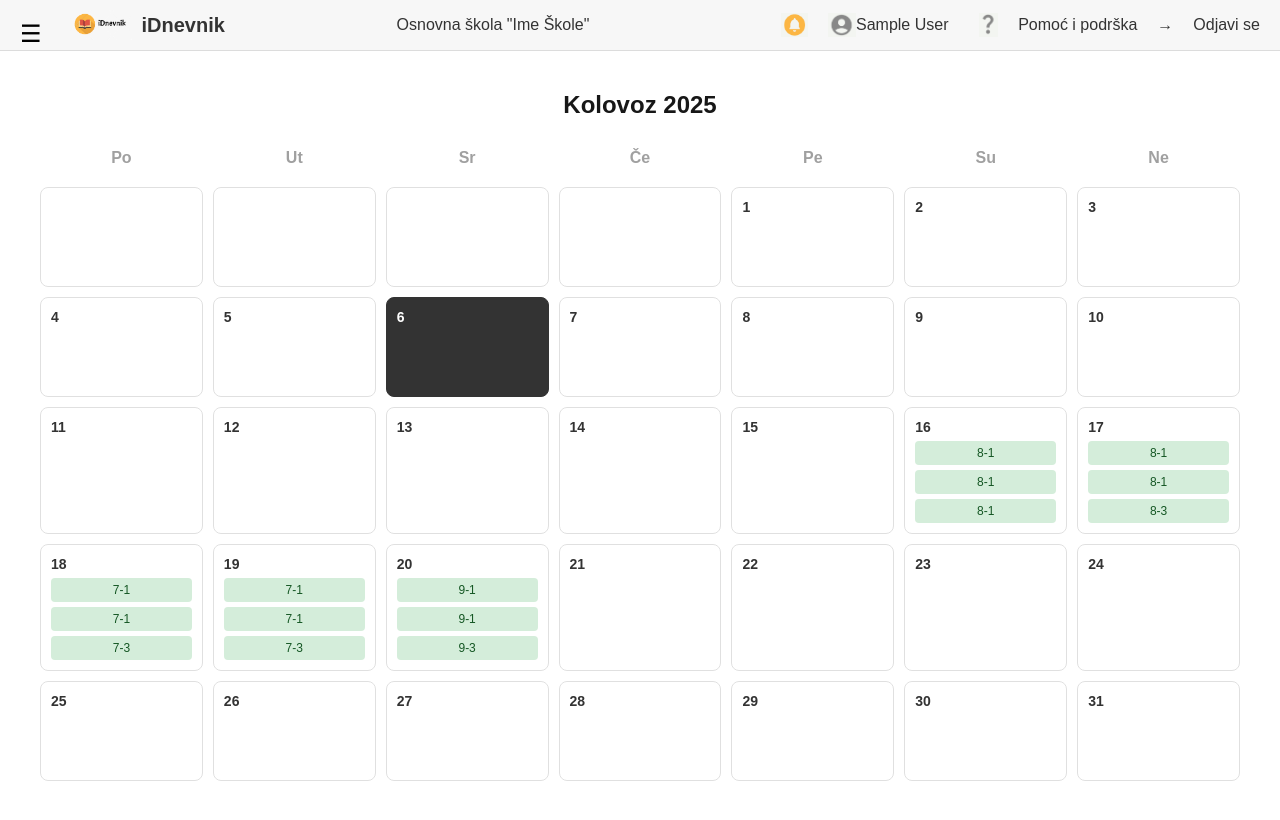
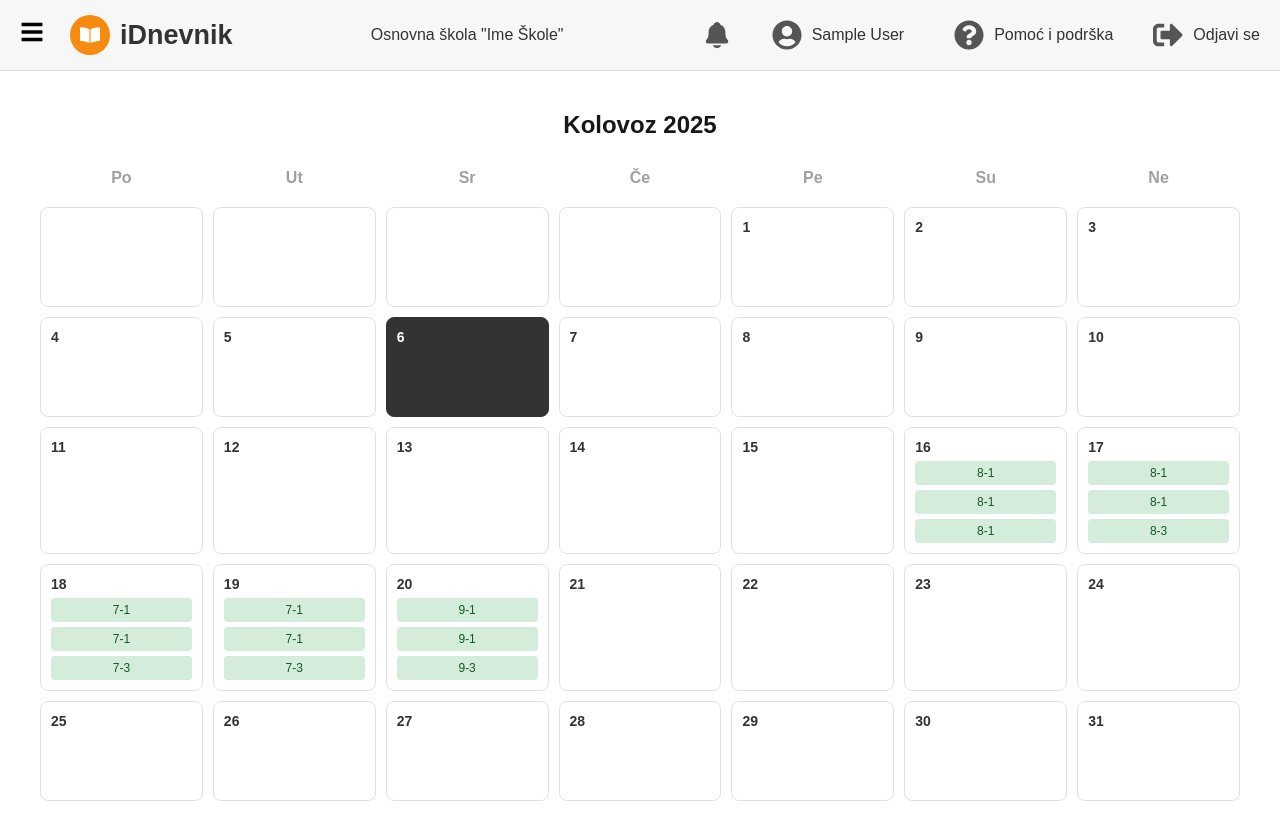
Before and after one commit to msultanovi1/iDnevnik, a Next.js app: page /kalendar in a window 1280 px wide. Built offline with nearby package versions, Linux system fonts and the light colour scheme; no server answers; sample sign-in values are in the browser's storage.

Commit message:
Editovanje početne stranice

```diff
--- a/package.json
+++ b/package.json
@@ -15,7 +15,8 @@
     "next": "^15.4.6",
     "next-auth": "^5.0.0-beta.29",
     "react": "^19.0.0",
-    "react-dom": "^19.0.0"
+    "react-dom": "^19.0.0",
+    "react-icons": "^5.5.0"
   },
   "devDependencies": {
     "@eslint/eslintrc": "^3",
--- a/src/app/components/MainLayout.tsx
+++ b/src/app/components/MainLayout.tsx
@@ -5,6 +5,10 @@ import { useState } from 'react';
 import { useSession, signOut } from 'next-auth/react';
 import { usePathname } from 'next/navigation';
 import styles from '../layout.module.css';
+
+// Ikone koje koristimo
+import { FaBars, FaHome, FaCalendarAlt, FaUserCircle, FaSignOutAlt, FaQuestionCircle, FaBookOpen } from 'react-icons/fa';
+import { IoNotifications } from "react-icons/io5";
 
 export default function MainLayout({ children }: { children: React.ReactNode }) {
   const [isSidebarOpen, setIsSidebarOpen] = useState(false);
@@ -15,8 +19,12 @@ export default function MainLayout({ children }: { children: React.ReactNode })
     setIsSidebarOpen(!isSidebarOpen);
   };
 
-  const handleSignOut = () => {
+  // Dodajemo novu funkciju s potvrdom za odjavu
+  const handleSignOutClick = () => {
+    const isConfirmed = window.confirm("Želite se odjaviti?");
+    if (isConfirmed) {
       signOut({ callbackUrl: '/auth/signin' });
+    }
   };
 
   const authPages = ['/auth/signin', '/auth/signup', '/unauthorized'];
@@ -47,61 +55,92 @@ export default function MainLayout({ children }: { children: React.ReactNode })
   return (
     <>
       <button onClick={toggleSidebar} className={styles.hamburgerButton}>
-        ☰
+        <FaBars />
       </button>
       <header className={styles.header}>
+        <a href="/dashboard">
           <div className={styles.logo}>
-          <img src="/logo.png" alt="iDnevnik Logo" />
+            <div className={styles.logoIconContainer}>
+              <FaBookOpen className={styles.logoIcon} />
+            </div>
             <span>iDnevnik</span>
           </div>
+        </a>
         <div className={styles.navLinks}>
           <span>Osnovna škola "Ime Škole"</span>
         </div>
         <div className={styles.navLinks}>
           <a href="#">
-            <img src="/bell_icon.png" alt="Notifications" />
+            <IoNotifications className={styles.icon} />
           </a>
           <div className={styles.userProfile}>
             <a href="#">
-              <img src="/user_icon.png" alt="User Profile" />
+              <FaUserCircle className={styles.icon} />
             </a>
             <span className={styles.userProfileName}>
               {session?.user?.name || "Ime i prezime"}
             </span>
           </div>
-          <a href="#">
-            <img src="/question_icon.png" alt="Help" />
+          {/* Sada je cijela grupa jedan klikabilni link */}
+          <a href="/pomoc-i-podrska" className={styles.helpGroup}>
+            <FaQuestionCircle className={styles.icon} />
+            <span>Pomoć i podrška</span>
           </a>
-          <a href="/pomoc-i-podrska">Pomoć i podrška</a>
-          <a href="#">&rarr;</a>
-          <button onClick={handleSignOut}>Odjavi se</button>
+          {/* Gumb za odjavu sadrži i ikonu i tekst */}
+          <button onClick={handleSignOutClick} className={styles.signOutGroup}>
+            <FaSignOutAlt className={styles.icon} />
+            <span>Odjavi se</span>
+          </button>
         </div>
       </header>
       <div className={styles.mainContainer}>
         <nav className={`${styles.sidebar} ${isSidebarOpen ? styles.open : ''}`}>
           <div className={styles.sidebarSection}>
             <div className={styles.sidebarSectionTitle}>Općenito</div>
-            <a href="/dashboard" className={styles.active}>
-              <img src="/homepage_icon.png" alt="Početna stranica" className={styles.sidebarIcon} />
+            <a href="/dashboard" className={pathname === '/dashboard' ? styles.active : ''}>
+              <FaHome className={styles.sidebarIcon} />
               Početna stranica
             </a>
-            <a href="/kalendar">
-              <img src="/kalendar_icon.png" alt="Kalendar" className={styles.sidebarIcon} />
+            <a href="/kalendar" className={pathname === '/kalendar' ? styles.active : ''}>
+              <FaCalendarAlt className={styles.sidebarIcon} />
               Kalendar
             </a>
           </div>
+
+          <div className={styles.sidebarDivider}></div>
+
+          {session?.user?.role === "NASTAVNIK" && (
             <div className={styles.sidebarSection}>
               <div className={styles.sidebarSectionTitle}>Nastava</div>
               <a href="#">
-              <img src="/razrednistvo_icon.png" alt="Razredništvo" className={styles.sidebarIcon} />
+                <FaBookOpen className={styles.sidebarIcon} />
                 Razredništvo
               </a>
-            <div className={styles.sidebarSection}>
-              <a href="/odjeljenja/8-1">Odjeljenja 8-1</a>
-              <a href="/odjeljenja/8-2">Odjeljenja 8-2</a>
-              <a href="/odjeljenja/8-3">Odjeljenja 8-3</a>
+              <div className={styles.sidebarSubSection}>
+                <div className={styles.sidebarSectionTitle}>Odjeljenja</div>
+                <a href="/odjeljenja/8-1">Odjeljenje 8-1</a>
+                <a href="/odjeljenja/8-2">Odjeljenje 8-2</a>
+                <a href="/odjeljenja/8-3">Odjeljenje 8-3</a>
               </div>
             </div>
+          )}
+
+          {session?.user?.role === "RODITELJ" && (
+            <div className={styles.sidebarSection}>
+              <div className={styles.sidebarSectionTitle}>Nastava</div>
+              <a href="/roditelj/ocene">Ocjene djeteta</a>
+              <a href="/roditelj/izostanci">Izostanci djeteta</a>
+            </div>
+          )}
+
+          {session?.user?.role === "UCENIK" && (
+            <div className={styles.sidebarSection}>
+              <div className={styles.sidebarSectionTitle}>Nastava</div>
+              <a href="/ucenik/ocene">Moje ocjene</a>
+              <a href="/ucenik/raspored">Moj raspored</a>
+            </div>
+          )}
+
         </nav>
         <main className={`${styles.content} ${isSidebarOpen ? styles.shifted : ''}`}>
           {children}
--- a/src/app/layout.module.css
+++ b/src/app/layout.module.css
@@ -1,35 +1,34 @@
 /* src/app/layout.module.css */
 
+/* src/app/layout.module.css */
 .header {
-  background-color: #f7f7f7; /* A light gray background for the header */
-  border-bottom: 1px solid #dcdcdc; /* A light gray border at the bottom */
-  color: #333333; /* Dark gray text */
-  padding: 10px 20px 10px 70px;
+  background-color: #f7f7f7;
+  border-bottom: 1px solid #dcdcdc;
+  color: #333333;
+  padding: 15px 20px 15px 70px;
   display: flex;
   justify-content: space-between;
   align-items: center;
+  position: relative; /* Dodajte ovo */
+  z-index: 15; /* Postavite viši z-index od sidebara */
 }
 
 .logo {
   display: flex;
   align-items: center;
-  font-size: 20px;
+  font-size: 27px;
   font-weight: bold;
 }
 
-.logo img {
-  height: 30px; /* Adjust as needed */
-  margin-right: 10px;
-}
-
+/* ... */
 .navLinks {
   display: flex;
   align-items: center;
+  gap: 40px;
 }
 
 .navLinks a,
 .navLinks button {
-  margin-left: 20px;
   text-decoration: none;
   color: #333333;
   background: none;
@@ -57,7 +56,7 @@
 /* Main content container */
 .mainContainer {
   display: flex;
-  min-height: calc(100vh - 51px); /* 100vh minus header height */
+  min-height: calc(100vh - 61px); /* 100vh minus header height */
 }
 
 /* Sidebar styles */
@@ -78,7 +77,7 @@
   font-weight: bold;
   color: #999;
   text-transform: uppercase;
-  font-size: 12px;
+  font-size: 15px;
 }
 
 .sidebar a {
@@ -116,9 +115,9 @@
 .sidebar {
   /* ... (existing styles) ... */
   position: fixed;
-  top: 51px;
+  top: 61px;
   left: -250px;
-  height: calc(100vh - 51px);
+  height: calc(100vh - 61px);
   width: 250px; /* Set a fixed width for the sidebar */
   background-color: #f0f0f0; /* Add a background color for the sidebar */
   transition: left 0.3s ease-in-out;
@@ -159,3 +158,52 @@
   font-size: 24px;
 
 }
+
+.icon {
+  width: 30px;
+  height: 30px;
+  color: #555; /* Primjer: Boja ikona */
+}
+
+/* Stilovi za ikone u bočnom meniju */
+.sidebarIcon {
+  width: 40px;
+  height: 40px;
+  color: #777; /* Primjer: Boja ikona u meniju */
+  margin-right: 10px; /* Razmak između ikone i teksta */
+}
+
+/* Stil za hamburger ikonu */
+.hamburgerButton svg {
+  width: 24px;
+  height: 24px;
+}
+
+.userProfile,
+.helpGroup,
+.signOutGroup {
+  display: flex;
+  align-items: center;
+  gap: 10px; /* Manji razmak unutar grupa */
+}
+
+.logoIconContainer {
+  display: flex;
+  justify-content: center;
+  align-items: center;
+  width: 40px; /* Postavite širinu i visinu kruga */
+  height: 40px;
+  background-color: #f78b0f; /* Žuto-narandžasta boja pozadine kruga */
+  border-radius: 50%; /* Ovo čini element krugom */
+  margin-right: 10px;
+}
+
+.logoIcon {
+  color: white; /* Boja ikone, postavljen na bijelu */
+  font-size: 20px; /* Veličina same ikone unutar kruga */
+}
+
+.sidebarDivider {
+  border-top: 1px solid #a1a1a1; /* Tanka, tamno siva linija */
+  margin: 20px; /* Razmak iznad i ispod linije */
+}
```
Also changed, not shown: 1 other file (tests, documents, lock files or other folders). Lines whose indentation alone changed are shown as unchanged.
